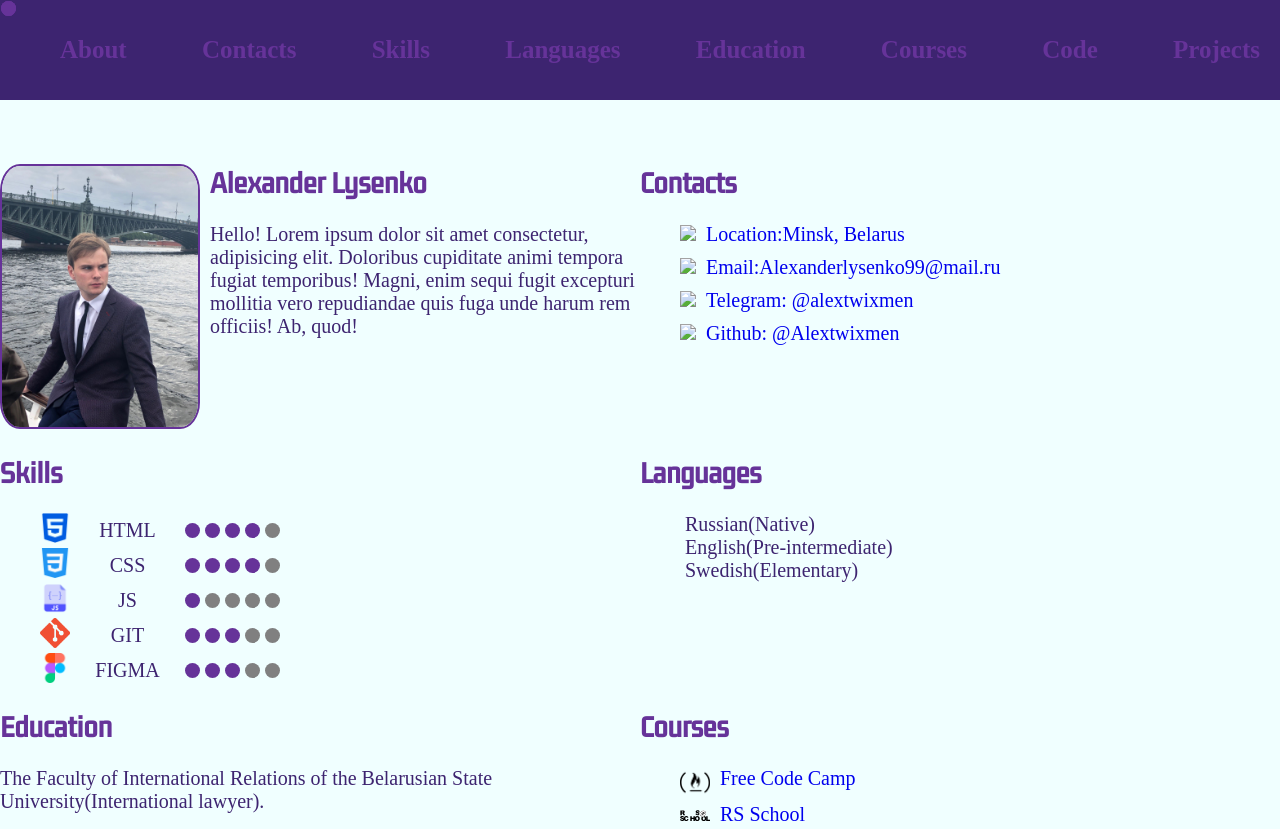
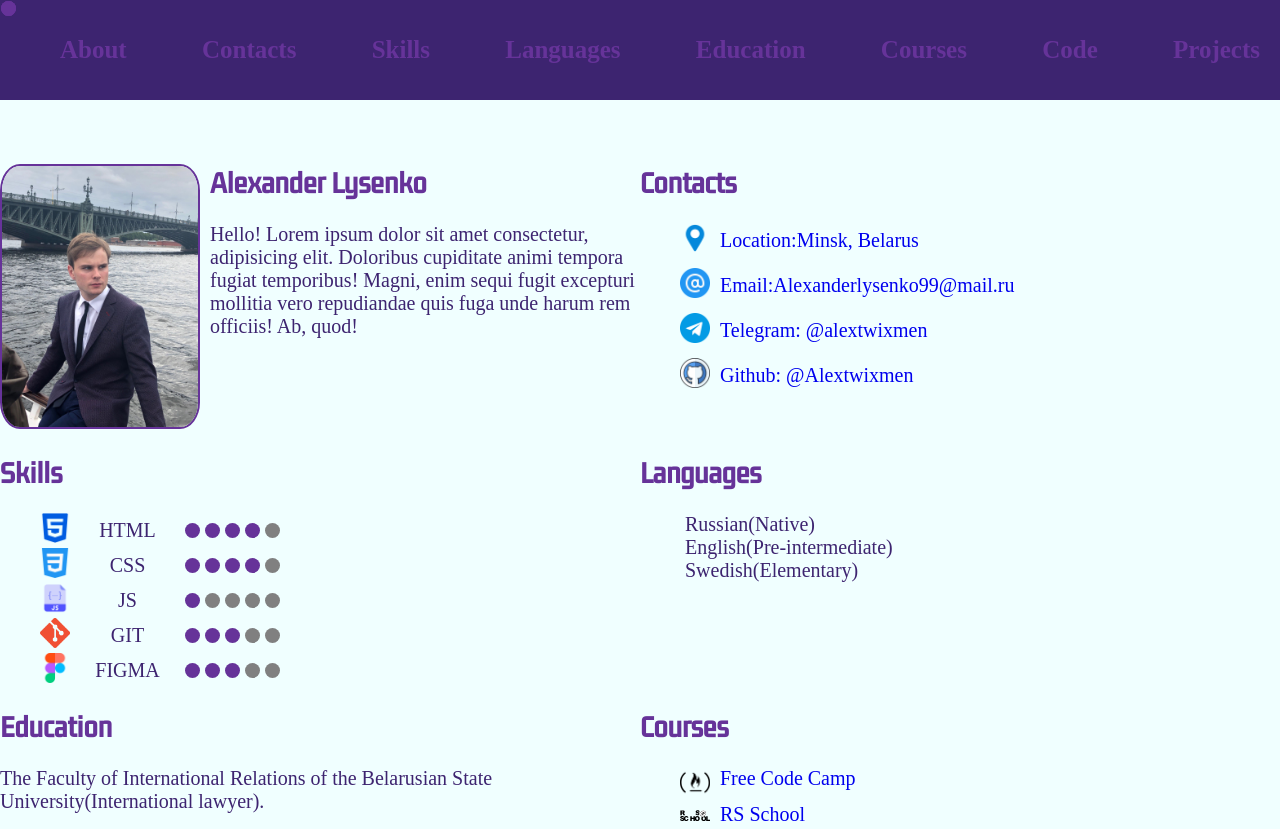
Before and after one commit to Alextwixmen/rsschool-cv, a plain HTML site: page index.html in a window 1280 px wide. Shown: the top 829 px of the page. Drawn offline with Linux system fonts and the light colour scheme; the site is published under a folder, as on GitHub Pages, so addresses that start at the root find nothing; files whose address does not match are found by name; a web font is replaced by a local one.

Commit message:
feat:update contacts section

```diff
--- a/index.html
+++ b/index.html
@@ -47,7 +47,7 @@
                             target="_blank" class="contacts__link">Location:Minsk, Belarus</a>
                         </div>
                         <div class="contact_image">
-                            <a href="https://www.google.com/maps/place/%D0%9C%D0%B8%D0%BD%D1%81%D0%BA,+%D0%91%D0%B5%D0%BB%D0%B0%D1%80%D1%83%D1%81%D1%8C/@53.8847208,27.5233295,12z/data=!3m1!4b1!4m5!3m4!1s0x46dbcfd35b1e6ad3:0xb61b853ddb570d9!8m2!3d53.9006011!4d27.558972?hl=RU" target="_blank"><img src="/assets/icons/location_icon.png" class="contact_image_icon"></a>
+                            <a href="https://www.google.com/maps/place/%D0%9C%D0%B8%D0%BD%D1%81%D0%BA,+%D0%91%D0%B5%D0%BB%D0%B0%D1%80%D1%83%D1%81%D1%8C/@53.8847208,27.5233295,12z/data=!3m1!4b1!4m5!3m4!1s0x46dbcfd35b1e6ad3:0xb61b853ddb570d9!8m2!3d53.9006011!4d27.558972?hl=RU" target="_blank"><img src="./assets/icons/location_icon.png" class="contact_image_icon"></a>
                         </div>
                     </li>
                     <li class="contact_block">
@@ -55,7 +55,7 @@
                             <a href="https://mail.ru/" target="_blank" class="contacts__link">Email:Alexanderlysenko99@mail.ru</a>
                         </div>
                         <div class="contact_image">
-                            <a href="https://mail.ru/" target="_blank"><img src="/assets/icons/email_icon.png" class="contact_image_icon"></a>
+                            <a href="https://mail.ru/" target="_blank"><img src="./assets/icons/email_icon.png" class="contact_image_icon"></a>
                         </div>
                     </li>
                     <li class="contact_block">
@@ -64,7 +64,7 @@
                             class="contacts__link">Telegram: @alextwixmen</a>
                         </div>
                         <div class="contact_image">
-                            <a href="https://t.me/alextwixmen" target="_blank"><img src="/assets/icons/telegram_icon.png" class="contact_image_icon"></a>
+                            <a href="https://t.me/alextwixmen" target="_blank"><img src="./assets/icons/telegram_icon.png" class="contact_image_icon"></a>
                         </div>
                     </li>
                     <li class="contact_block">
@@ -73,7 +73,7 @@
                             class="contacts__link">Github: @Alextwixmen</a>
                         </div>
                         <div class="contact_image">
-                            <a href="https://github.com/Alextwixmen" target="_blank"><img src="/assets/icons/github_icon.png" class="contact_image_icon"></a>
+                            <a href="https://github.com/Alextwixmen" target="_blank"><img src="./assets/icons/github_icon.png" class="contact_image_icon"></a>
                         </div>
                     </li>
                 </ul>
```
